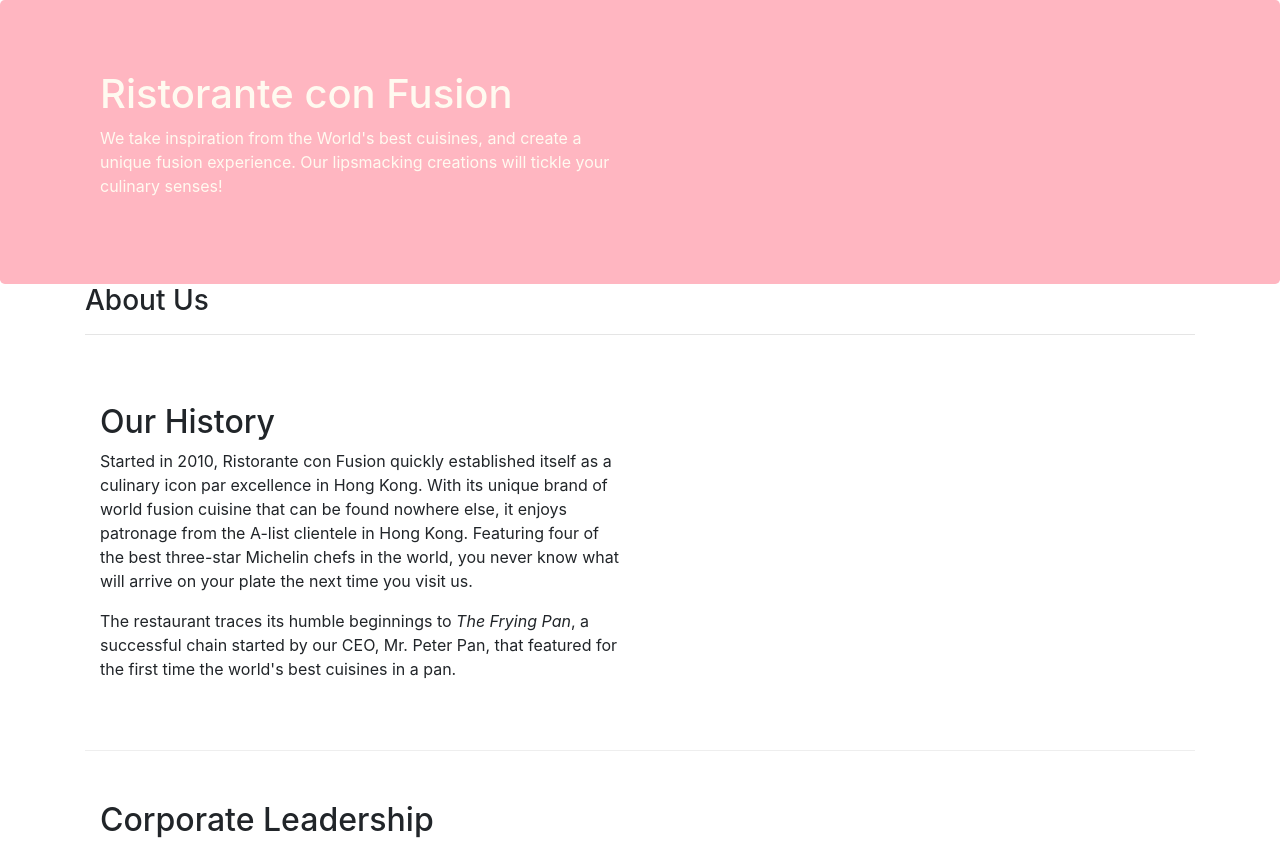
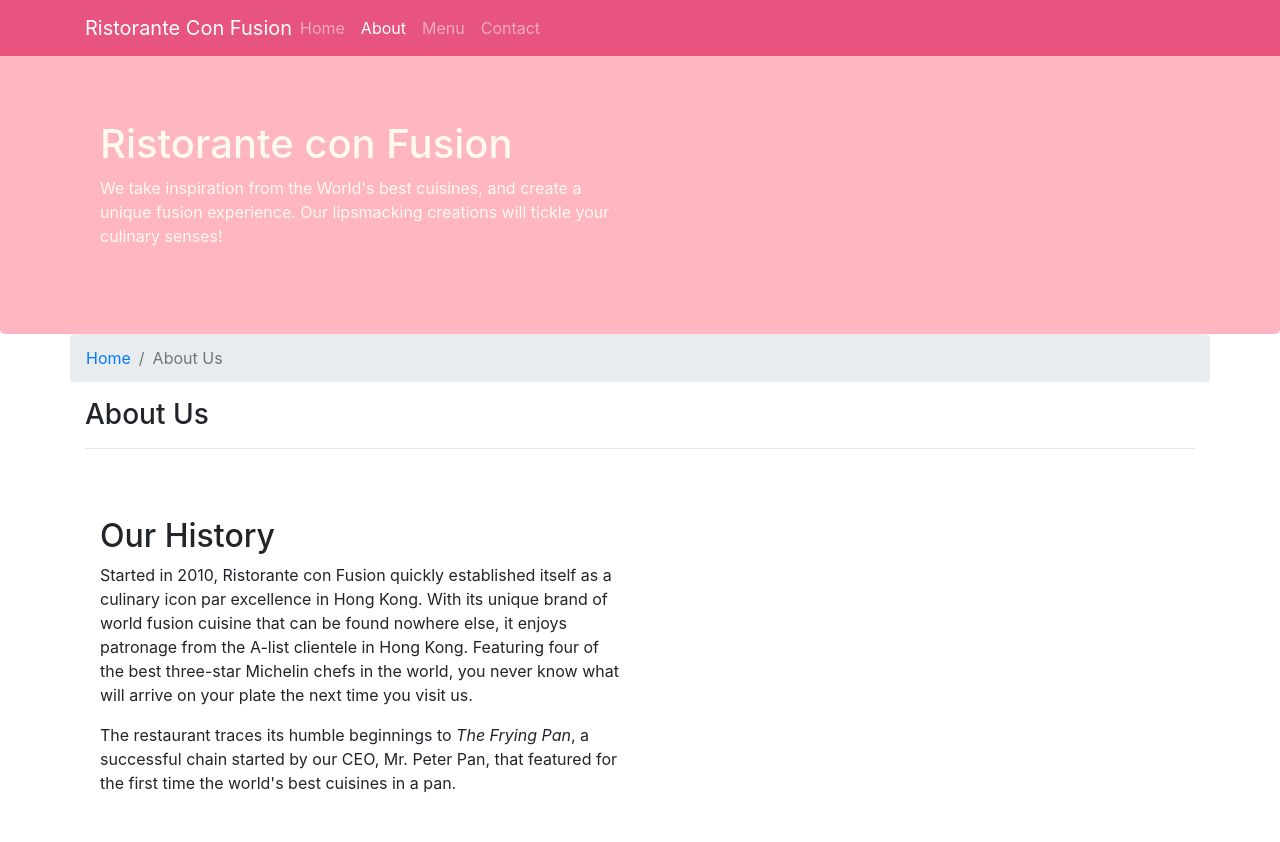
Before and after one commit to dclem008/iFamily, a website: page aboutus.html in a window 1280 px wide. Shown: the top 842 px of the page. Drawn offline with nearby package versions, Linux system fonts and the light colour scheme.

Commit message:
Added Navigation Bar with Breadcrumbs

```diff
--- a/aboutus.html
+++ b/aboutus.html
@@ -15,6 +15,23 @@
 </head>
 
 <body>
+    <nav class="navbar navbar-dark navbar-expand-sm fixed-top">
+        <div class="container">
+            <button class="navbar-toggler" type="button" data-toggle="collapse" data-target="#Navbar">
+                <span class="navbar-toggler-icon"></span>
+            </button>
+            <a class="navbar-brand mr-auto" href="./index.html">Ristorante Con Fusion</a>
+            <div class="collapse navbar-collapse" id="Navbar">
+                <ul class="navbar-nav mr-auto">
+                    <li class="nav-item"><a class="nav-link" href="./index.html">Home</a></li>
+                    <li class="nav-item active"><a class="nav-link" href="#">About</a></li>
+                    <li class="nav-item"><a class="nav-link" href="#">Menu</a></li>
+                    <li class="nav-item"><a class="nav-link" href="#">Contact</a></li>
+                </ul>
+            </div>
+
+        </div>
+    </nav>
 
     <header class="jumbotron">
         <div class="container">
@@ -31,6 +48,10 @@
 
     <div class="container">
         <div class="row">
+            <ol class="col-12 breadcrumb">
+                <li class="breadcrumb-item"><a href="./index.html">Home</a></li>
+                <li class="breadcrumb-item active">About Us</li>
+            </ol>
             <div class="col-12">
                <h3>About Us</h3>
                <hr>
@@ -70,7 +91,7 @@
                 <div class="col-4 offset-1 col-sm-2">
                     <h5>Links</h5>
                     <ul class="list-unstyled">
-                        <li><a href="#">Home</a></li>
+                        <li><a href="./index.html">Home</a></li>
                         <li><a href="#">About</a></li>
                         <li><a href="#">Menu</a></li>
                         <li><a href="#">Contact</a></li>
--- a/css/styles.css
+++ b/css/styles.css
@@ -28,3 +28,12 @@
     margin: 0px;
     color: #0f0f0f;
 }
+
+body {
+    padding: 50px 0pc 0px 0px;
+    z-index: 0;
+}
+
+.navbar-dark {
+    background-color: #E75480
+}
```
Also changed, not shown: index.html (+15 -3 lines).
